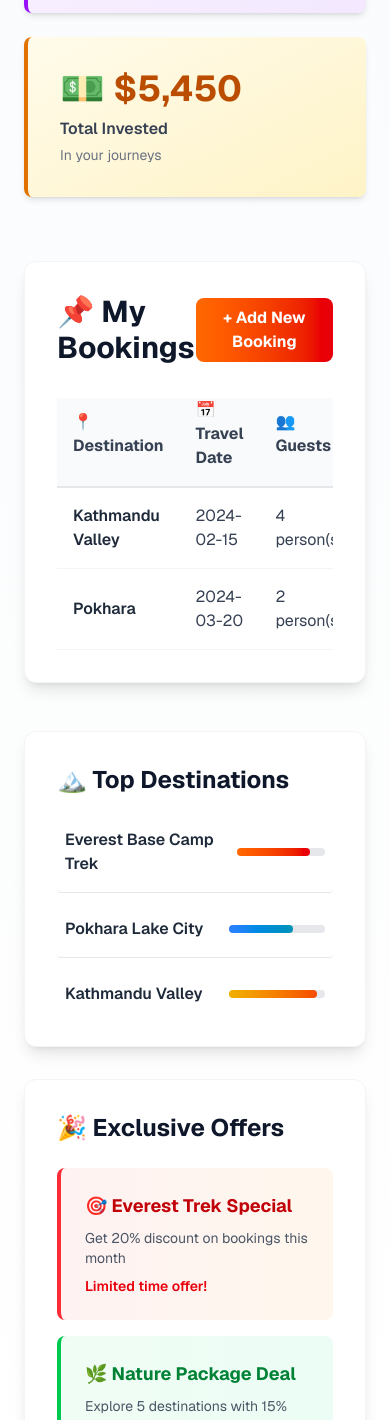
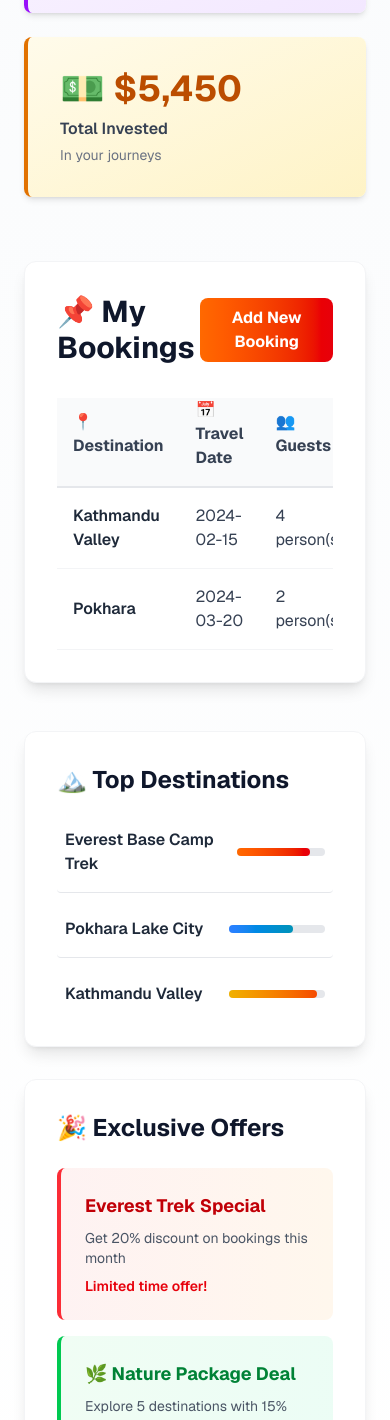
Before and after one commit to thakurishyam111-stack/Tourism-Management-System-project, a Next.js app: page /Tourism in a window 390 px wide. Shown: the part 1671-3091 px from the top of the page. Built offline with nearby package versions, Linux system fonts and the light colour scheme.

Commit message:
feat(home): add responsive homepage for tourism management system

```diff
--- a/app/Tourism/page.jsx
+++ b/app/Tourism/page.jsx
@@ -105,7 +105,7 @@ const App = () => {
                   onClick={() => setShowBookingForm(true)}
                   className="bg-gradient-to-r from-orange-500 to-red-600 hover:from-orange-600 hover:to-red-700 text-white font-bold py-2 px-6 rounded-lg transition transform hover:scale-105"
                 >
-                  + Add New Booking
+                  Add New Booking
                 </button>
               </div>
 
@@ -180,7 +180,7 @@ const App = () => {
                 <h4 className="text-2xl font-bold mb-6 text-slate-900">🎉 Exclusive Offers</h4>
                 <div className="space-y-4">
                   <div className="bg-gradient-to-r from-red-50 to-orange-50 p-6 rounded-lg border-l-4 border-red-500 hover:shadow-md transition">
-                    <p className="text-red-700 font-bold text-lg">🎯 Everest Trek Special</p>
+                    <p className="text-red-700 font-bold text-lg"> Everest Trek Special</p>
                     <p className="text-gray-600 text-sm mt-2">Get 20% discount on bookings this month</p>
                     <p className="text-red-600 font-semibold text-sm mt-2">Limited time offer!</p>
                   </div>
```
